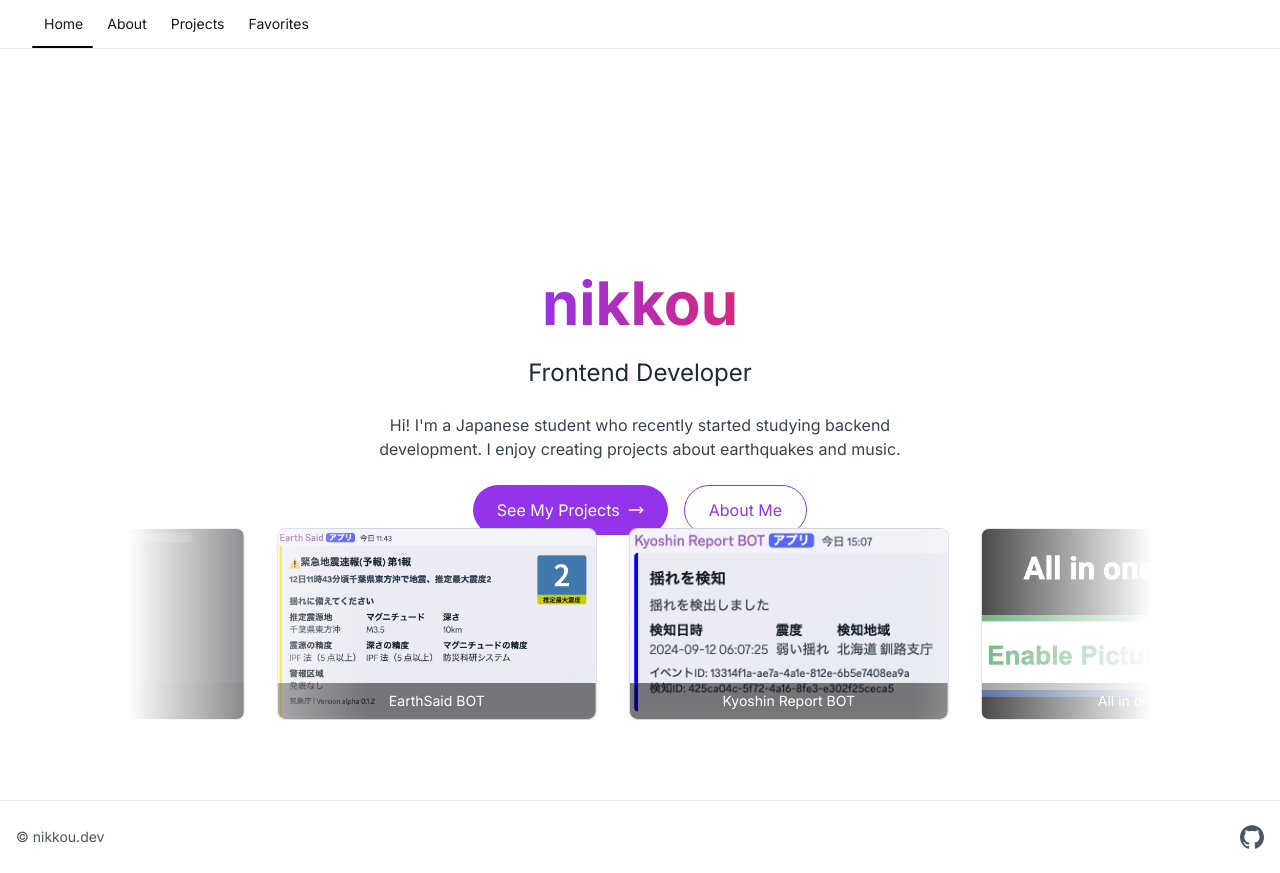
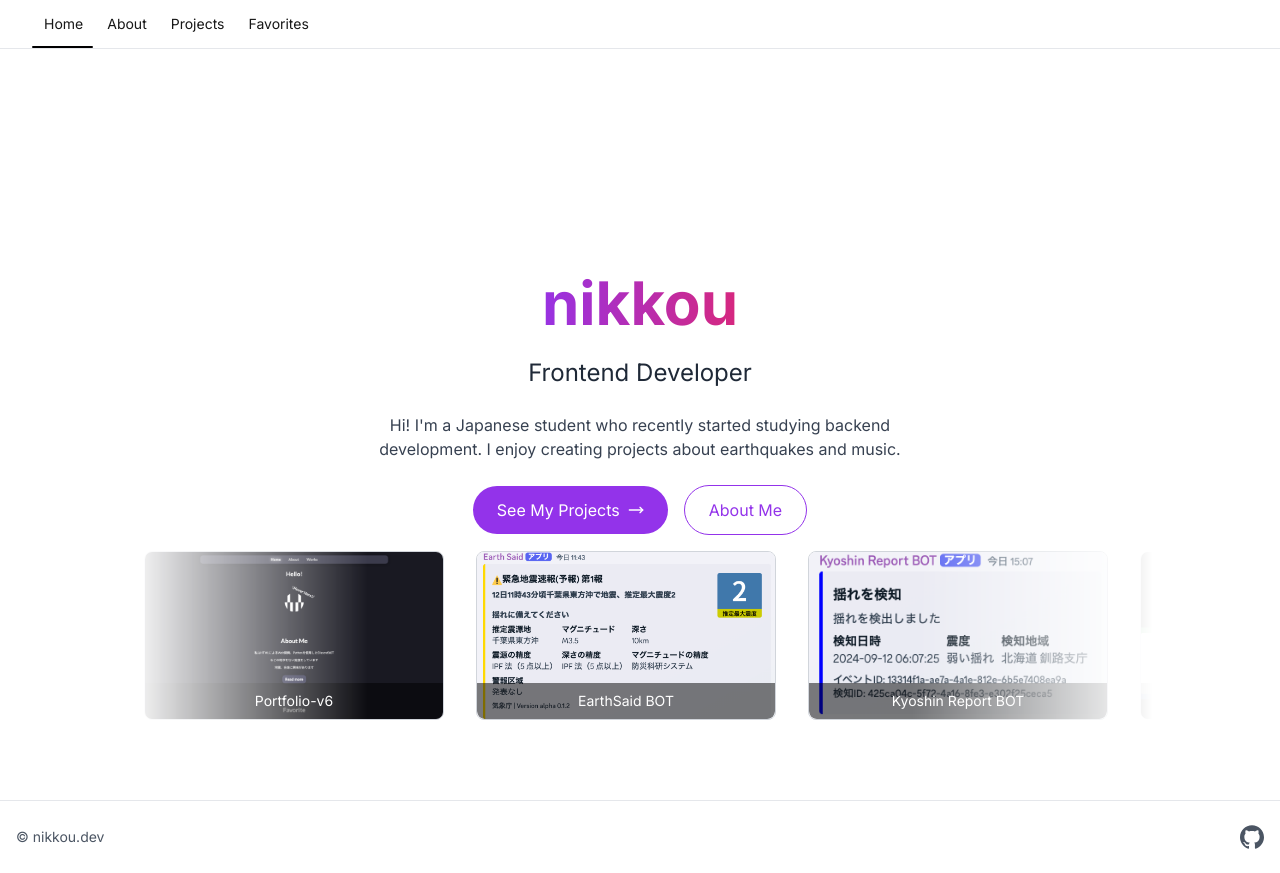
Before and after one commit to nikkou-0814/Portfolio-v6, a Next.js app: page / in a window 1280 px wide. Built offline with nearby package versions, Linux system fonts and the light colour scheme.

Commit message:
feat: 画像のリモートパターンを設定ファイルに追加 style: フッターのレイアウトを修正 fix: ホームページのコンポーネントのスタイルを調整し、レスポンシブデザインを改善

```diff
--- a/next.config.ts
+++ b/next.config.ts
@@ -2,7 +2,12 @@ import type { NextConfig } from "next";
 
 const nextConfig: NextConfig = {
   images: {
-    domains: ['images.igdb.com'],
+    remotePatterns: [
+      {
+        protocol: 'https',
+        hostname: 'images.igdb.com',
+      }
+    ],
   },
 };
 
--- a/src/app/components/footer.tsx
+++ b/src/app/components/footer.tsx
@@ -4,7 +4,7 @@ export default function footer() {
   return (
     <footer className="text-gray-600 dark:text-gray-300 py-6 border-t border-gray-200 dark:border-gray-800">
       <div className="container mx-auto px-4">
-        <div className="flex flex-col md:flex-row items-center justify-between space-y-4 md:space-y-0">
+        <div className="flex flex-row items-center justify-between space-y-0">
           <div className="text-sm">
             © nikkou.dev
           </div>
--- a/src/app/page.tsx
+++ b/src/app/page.tsx
@@ -38,7 +38,7 @@ export default function Home() {
           Hi! I&apos;m a Japanese student who recently started studying backend development. I enjoy creating projects about earthquakes and music.
         </p>
 
-        <div className="flex gap-4">
+        <div className="flex gap-4 flex-wrap justify-center items-center">
           <Link
             href="/projects"
             className="flex items-center gap-2 px-6 py-3 text-white bg-purple-600 rounded-full hover:bg-purple-800 transition-colors"
@@ -53,7 +53,7 @@ export default function Home() {
             About Me
           </Link>
         </div>
-        <div className="absolute bottom-20 w-4/5">
+        <div className="absolute bottom-20 w-4/5 hidden md:block">
           <div
             className="absolute inset-y-0 left-0 w-60 z-10 pointer-events-none"
             style={{
@@ -81,7 +81,12 @@ export default function Home() {
             {imagePaths.map((item, index) => (
               <div
                 key={index}
-                className="flex-none w-80 h-48 mx-4 relative group overflow-hidden rounded-lg border border-gray-300 dark:border-gray-800"
+                className="flex-none mx-4 relative group overflow-hidden rounded-lg border border-gray-300 dark:border-gray-800"
+                style={{
+                  aspectRatio: '16 / 9',
+                  width: 'calc(100vw / 4)',
+                  maxWidth: '300px',
+                }}
               >
                 <Image
                   src={item.src}
```
